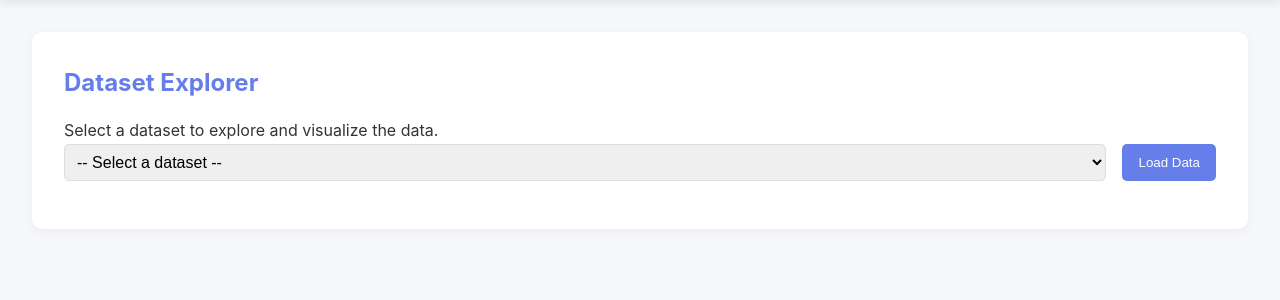
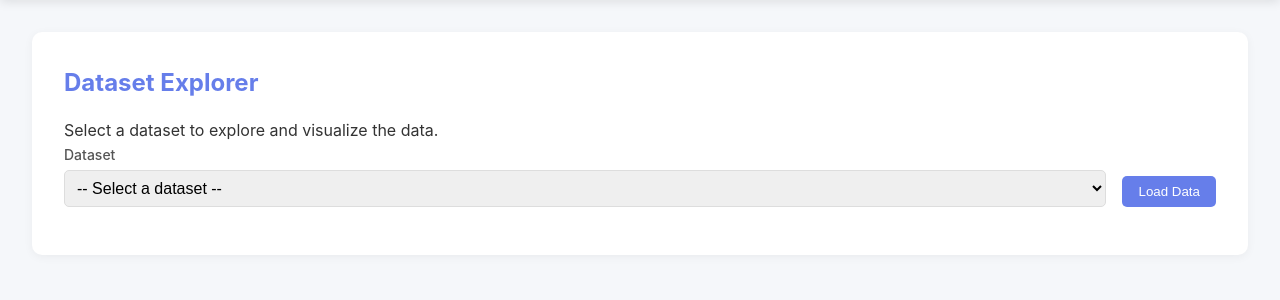
Before and after one commit to BenjaminSRussell/Data-visualizer, a FastAPI app: page /datasets-explorer in a window 1280 px wide. Shown: the part 128-428 px from the top of the page. Run offline with FastAPI, Linux system fonts and the light colour scheme.

Commit message:
Add persistent labels to filter controls for accessibility
Fix issue #9: Add associated <label> elements to all filter controls in
the URL Explorer, Patterns, and Dataset Explorer pages. Labels remain
visible when fields are filled, providing reliable accessible names for
assistive technology users. Updated CSS with .filter-control wrapper and
label styling; kept placeholders as usage examples for better UX.

Fixes #9
Co-Authored-By: Claude Fable 5 <noreply@anthropic.com>

```diff
--- a/app/templates/base.html
+++ b/app/templates/base.html
@@ -169,6 +169,19 @@
             gap: 1rem;
             margin-bottom: 1rem;
             flex-wrap: wrap;
+            align-items: flex-end;
+        }
+
+        .filter-control {
+            display: flex;
+            flex-direction: column;
+            gap: 0.25rem;
+        }
+
+        .filter-control label {
+            font-size: 0.875rem;
+            font-weight: 500;
+            color: #555;
         }
 
         .filter-group input,
--- a/app/templates/datasets.html
+++ b/app/templates/datasets.html
@@ -9,9 +9,12 @@
     <p>Select a dataset to explore and visualize the data.</p>
 
     <div class="filter-group">
-        <select id="dataset-select" style="flex: 1; min-width: 300px;">
-            <option value="">Loading datasets...</option>
-        </select>
+        <div class="filter-control" style="flex: 1; min-width: 300px;">
+            <label for="dataset-select">Dataset</label>
+            <select id="dataset-select">
+                <option value="">Loading datasets...</option>
+            </select>
+        </div>
         <button class="btn" onclick="loadDatasetData()">Load Data</button>
     </div>
 </div>
```
Also changed, not shown: app/templates/patterns.html (+6 -3 lines), app/templates/urls.html (+7 -1 lines).
